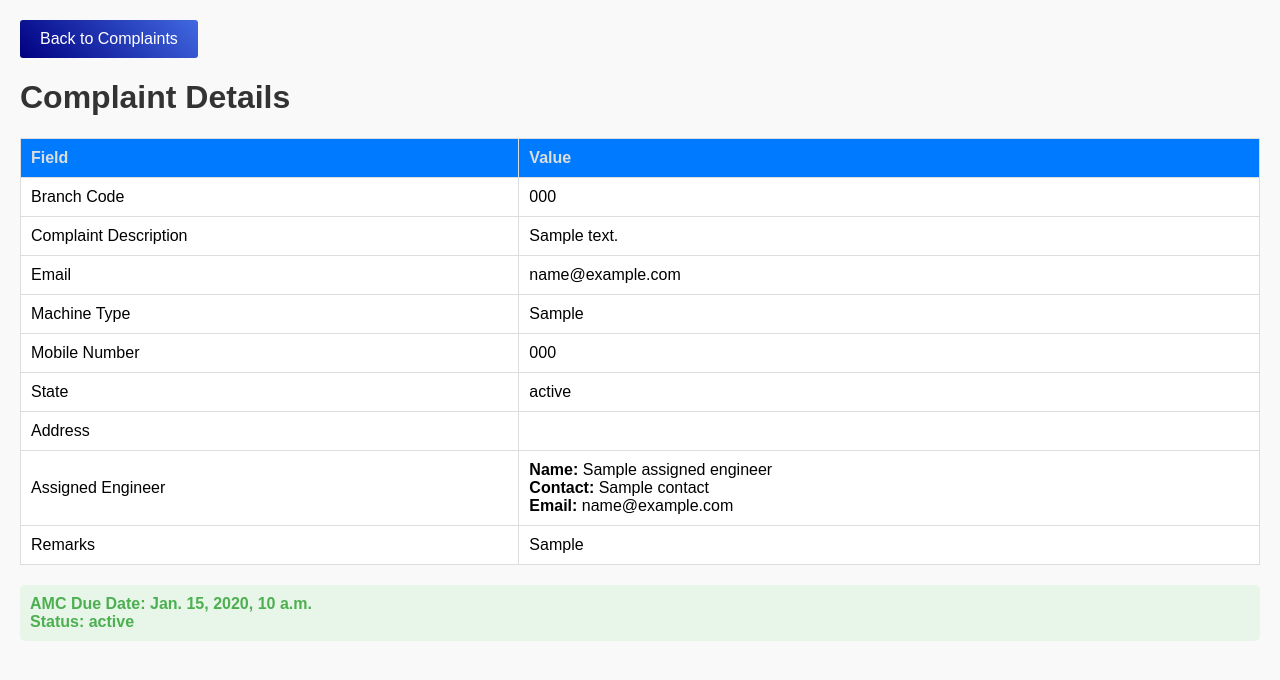
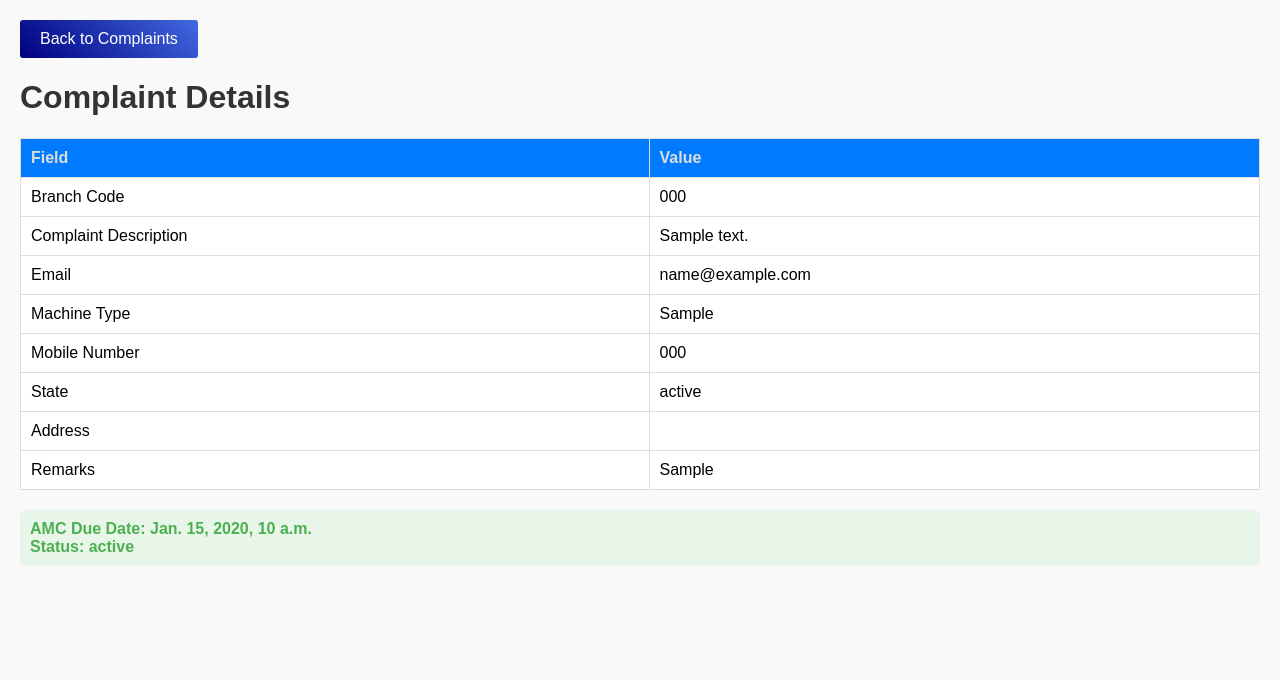
Before and after one commit to rohanjha02/insight-management-solutions, a Django app: template display_data/templates/display_data/view_complaint.html in a window 1280 px wide. Shown: the top 680 px of the page. Run offline with Django 4.2, Linux system fonts and the light colour scheme; tables that the repository leaves empty hold one stand-in row (values such as "Sample post"); the template is opened without the code that fills it: values that come from a table or form of the project are taken from there, most other values are stand-ins (such as "Sample title", 1, 10 or a date in 2020).

Commit message:
Update view_complaint.html

```diff
--- a/display_data/templates/display_data/view_complaint.html
+++ b/display_data/templates/display_data/view_complaint.html
@@ -109,21 +109,6 @@
                 <td>Address</td>
                 <td>{{ complaint.address }}</td>
             </tr>
-
-            <!-- Assigned Engineer Details -->
-            <tr>
-                <td>Assigned Engineer</td>
-                <td>
-                    {% if assigned_engineer %}
-                        <strong>Name:</strong> {{ assigned_engineer.name }}<br>
-                        <strong>Contact:</strong> {{ assigned_engineer.contact }}<br>
-                        <strong>Email:</strong> {{ assigned_engineer.email }}
-                    {% else %}
-                        No engineer assigned.
-                    {% endif %}
-                </td>
-            </tr>
-
             <tr>
                 <td>Remarks</td>
                 <td>{{ complaint.remarks }}</td>
```
